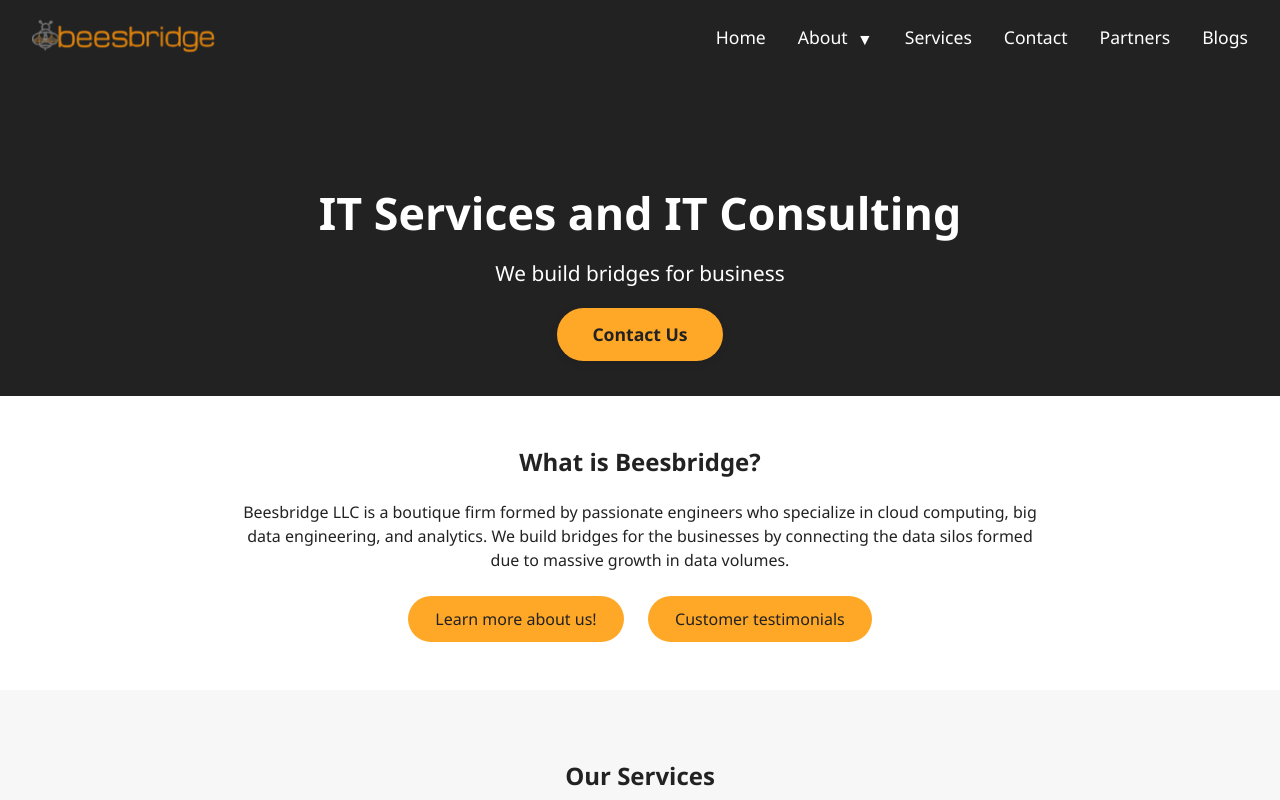
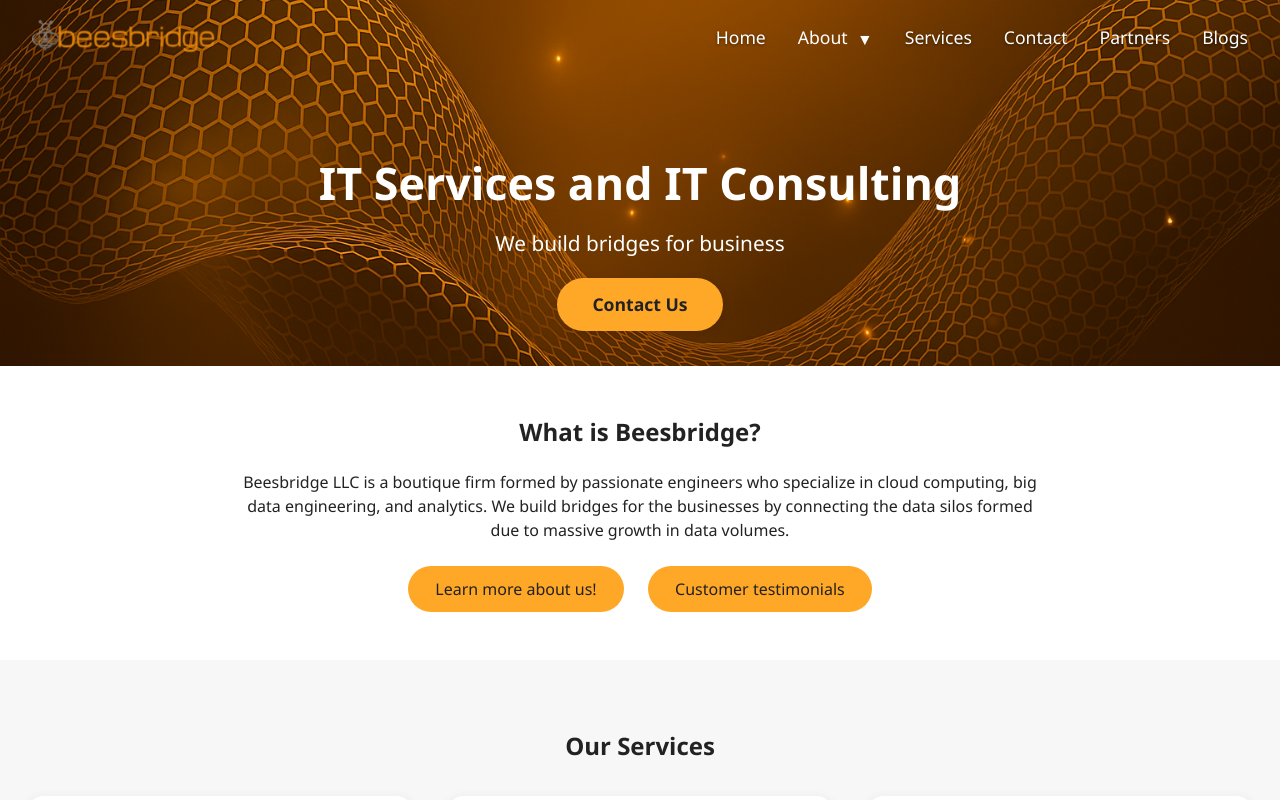
Before and after one commit to muksaw/beesbridge-remake, a React (Vite) app: page / in a window 1280 px wide. Shown: the top 800 px of the page. Built offline with nearby package versions, Linux system fonts and the light colour scheme.

Commit message:
Added back splash art

```diff
--- a/src/Navbar.jsx
+++ b/src/Navbar.jsx
@@ -1,6 +1,6 @@
-import React from "react";
+import React, { useState, useEffect } from "react";
 import logo from "./assets/logo.png";
-import { Link } from "react-router-dom";
+import { Link, useLocation } from "react-router-dom";
 
 const navLinks = [
   { name: "Home", to: "/" },
@@ -19,8 +19,40 @@
 ];
 
 export default function Navbar() {
+  const [scrolled, setScrolled] = useState(false);
+  const location = useLocation();
+  const isHomePage = location.pathname === "/";
+
+  useEffect(() => {
+    // Only add scroll listener if we're on the homepage
+    if (!isHomePage) {
+      setScrolled(true); // Always show solid navbar on other pages
+      return;
+    }
+
+    const handleScroll = () => {
+      // Check if we've scrolled past the hero section (approx height)
+      const heroHeight = 400; // Adjust based on your hero section height
+      const isScrolled = window.scrollY > heroHeight;
+
+      if (isScrolled !== scrolled) {
+        setScrolled(isScrolled);
+      }
+    };
+
+    window.addEventListener('scroll', handleScroll);
+
+    // Run once on mount to set initial state
+    handleScroll();
+
+    // Clean up
+    return () => {
+      window.removeEventListener('scroll', handleScroll);
+    };
+  }, [scrolled, isHomePage]);
+
   return (
-    <nav className="navbar">
+    <nav className={`navbar ${scrolled || !isHomePage ? 'scrolled' : ''}`}>
       <Link to="/">
         <img src={logo} alt="Beesbridge Logo" className="logo" />
       </Link>
--- a/src/index.css
+++ b/src/index.css
@@ -71,11 +71,20 @@
   align-items: center;
   justify-content: space-between;
   padding: 1rem 2rem;
+  background: transparent;
+  position: fixed;
+  top: 0;
+  left: 0;
+  right: 0;
+  z-index: 1000;
+  transition: background 0.3s ease;
+}
+
+.navbar.scrolled {
   background: #222;
-  position: sticky;
-  top: 0;
-  z-index: 100;
+  box-shadow: 0 2px 10px rgba(0, 0, 0, 0.1);
 }
+
 .logo {
   height: 40px;
 }
@@ -86,13 +95,14 @@
   margin: 0;
   padding: 0;
 }
-.nav-links a {
+.nav-links a, .nav-links .nav-link {
   color: #fff;
   text-decoration: none;
   font-weight: 500;
   font-size: 1.1rem;
   transition: color 0.2s, border-bottom 0.2s;
   border-bottom: 2px solid transparent;
+  text-shadow: 0 1px 3px rgba(0, 0, 0, 0.5);
 }
 .nav-links a:hover {
   color: #ffa726;
@@ -106,14 +116,15 @@
 .nav-links .dropdown-menu {
   display: none;
   position: absolute;
-  background: #222;
+  background: rgba(34, 34, 34, 0.9);
   min-width: 160px;
   top: 100%;
   left: 0;
   z-index: 10;
   border-radius: 0 0 8px 8px;
-  box-shadow: 0 4px 16px rgba(0,0,0,0.08);
+  box-shadow: 0 4px 16px rgba(0,0,0,0.15);
   padding: 0.5rem 0;
+  backdrop-filter: blur(5px);
 }
 
 .nav-links .dropdown:hover .dropdown-menu {
@@ -149,16 +160,26 @@
   transition: color 0.2s, border-bottom 0.2s;
   border-bottom: 2px solid transparent;
   cursor: pointer;
+  text-shadow: none;
 }
 .nav-links .nav-link:hover {
   color: #ffa726;
 }
 
+.navbar.scrolled .nav-links a,
+.navbar.scrolled .nav-links .nav-link {
+  text-shadow: none;
+}
+
 .hero {
-  background: #222;
+  background: url('./assets/beesbridgebackgroundremake.png');
+  background-size: cover;
+  background-position: center;
   color: #fff;
   text-align: center;
-  padding: 5rem 2rem 3rem 2rem;
+  padding: 8rem 2rem 3rem 2rem;
+  position: relative;
+  z-index: 1;
 }
 .hero h1 {
   font-size: 2.8rem;
@@ -270,7 +291,9 @@
   background: #222;
   color: #fff;
   text-align: center;
-  padding: 4rem 1rem 2rem 1rem;
+  padding: 6rem 1rem 2rem 1rem;
+  position: relative;
+  z-index: 1;
 }
 .about-hero h1 {
   font-size: 3rem;
@@ -364,9 +387,11 @@
   background: #222;
   color: #fff;
   text-align: center;
-  padding: 3rem 1rem 2rem 1rem;
+  padding: 6rem 1rem 2rem 1rem;
   border-radius: 0;
   box-shadow: none;
+  position: relative;
+  z-index: 1;
 }
 .certifications-hero h1 {
   font-size: 2.5rem;
@@ -502,7 +527,9 @@
   background: #222;
   color: #fff;
   text-align: center;
-  padding: 3rem 1rem 2rem 1rem;
+  padding: 6rem 1rem 2rem 1rem;
+  position: relative;
+  z-index: 1;
 }
 .testimonials-hero h1 {
   font-size: 2.5rem;
@@ -666,9 +693,11 @@
 /* Services Page Styles */
 .services-header {
   text-align: center;
-  padding: 4rem 2rem;
+  padding: 6rem 2rem 2rem 2rem;
   background: #222;
   color: #fff;
+  position: relative;
+  z-index: 1;
 }
 
 .services-header h1 {
@@ -742,7 +771,7 @@
   background: #222;
   color: #fff;
   text-align: center;
-  padding: 4rem 2rem 3rem 2rem;
+  padding: 6rem 2rem 3rem 2rem;
   position: relative;
   z-index: 1;
 }
@@ -935,9 +964,11 @@
 /* Partners Page Styles */
 .partners-header {
   text-align: center;
-  padding: 4rem 2rem 2rem 2rem;
+  padding: 6rem 2rem 2rem 2rem;
   background: #222;
   color: #fff;
+  position: relative;
+  z-index: 1;
 }
 
 .partners-header h1 {
@@ -1140,9 +1171,11 @@
 
 .blogs-header {
   text-align: center;
-  padding: 4rem 2rem 2rem 2rem;
+  padding: 6rem 2rem 2rem 2rem;
   background: #222;
   color: #fff;
+  position: relative;
+  z-index: 1;
 }
 
 .blogs-header h1 {
```
Also changed, not shown: src/assets/beesbridgebackground.png (added), src/assets/beesbridgebackgroundremake.png (added).
